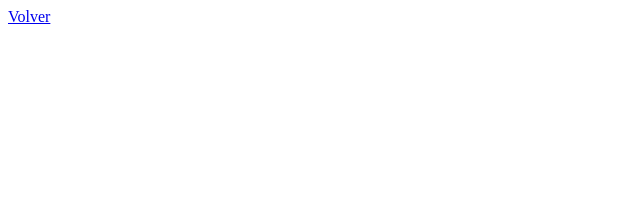
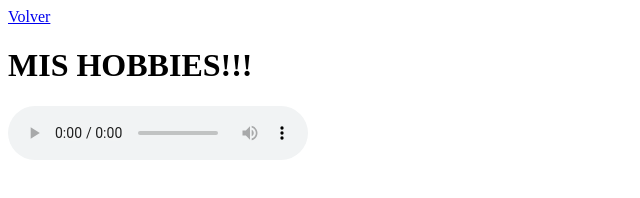
Before and after one commit to lore0523/My-resume, a plain HTML site: page html/experiencia.html in a window 1280 px wide. Shown: the whole page, without its empty margins (0-640 px from the left). Drawn offline with Linux system fonts and the light colour scheme.

Commit message:
Se insertó el archivo de sonido

```diff
--- a/html/experiencia.html
+++ b/html/experiencia.html
@@ -6,5 +6,7 @@
   </head>
   <body>
     <a href="../index.html">Volver</a>
+    <h1>MIS HOBBIES!!!</h1>
+    <p><audio src="../media/Voz_190425_3.mp3" controls autoplay></audio></p>
   </body>
 </html>
```
